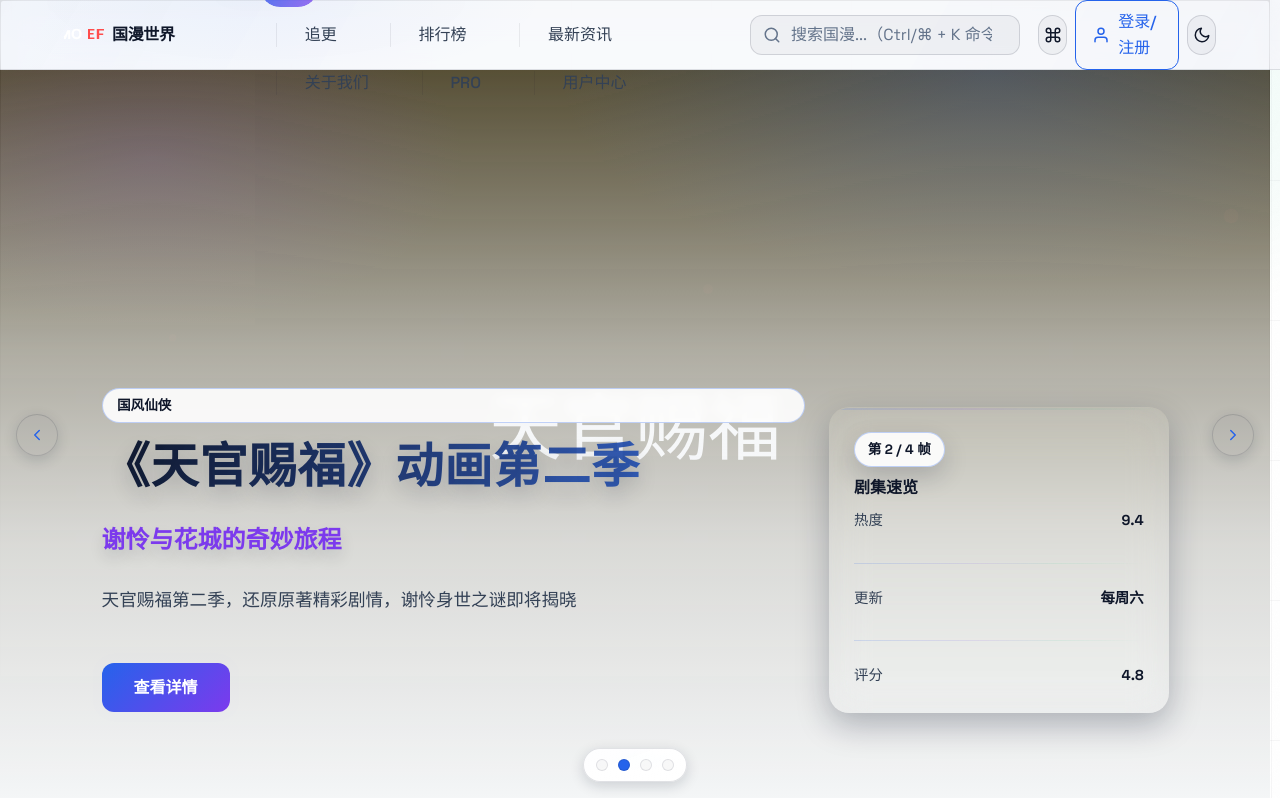
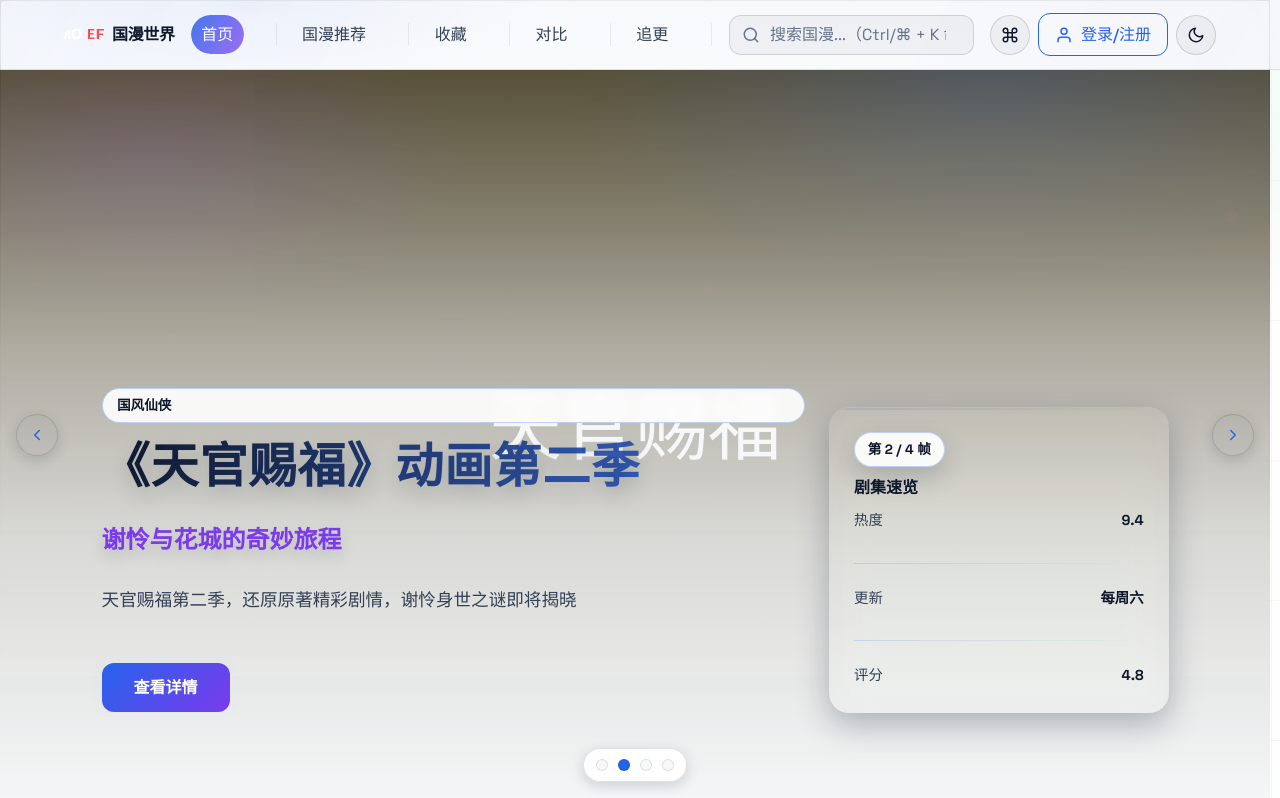
Before and after one commit to TUR1412/Guoman, a React (Vite) app: page / in a window 1280 px wide. Shown: the top 798 px of the page. Built offline with nearby package versions, Linux system fonts and the light colour scheme; a web font is replaced by a local one.

Commit message:
fix(ui): stabilize header layout

```diff
--- a/src/components/Header.jsx
+++ b/src/components/Header.jsx
@@ -61,9 +61,9 @@ const HeaderContainer = styled.header`
 const HeaderInner = styled.div`
   position: relative;
   z-index: 1;
-  display: grid;
-  grid-template-columns: repeat(12, minmax(0, 1fr));
-  gap: var(--spacing-lg);
+  display: flex;
+  align-items: center;
+  gap: var(--spacing-md);
   align-items: center;
   height: 100%;
   padding: 0 var(--spacing-lg);
@@ -75,7 +75,7 @@ const Logo = styled(Link).attrs({ 'data-pressable': true })`
   display: flex;
   align-items: center;
   gap: var(--spacing-sm);
-  grid-column: span 2;
+  flex: 0 0 auto;
 
   img {
     height: 32px;
@@ -93,12 +93,8 @@ const Logo = styled(Link).attrs({ 'data-pressable': true })`
     }
   }
 
-  @media (max-width: 992px) {
-    grid-column: span 2;
-  }
-
   @media (max-width: 768px) {
-    grid-column: 1 / span 10;
+    flex: 1 1 auto;
   }
 `;
 
@@ -123,15 +119,7 @@ const Nav = styled.nav`
   justify-content: center;
   gap: var(--spacing-lg);
   min-width: 0;
-  grid-column: span 5;
-
-  @media (max-width: 1200px) {
-    grid-column: span 4;
-  }
-
-  @media (max-width: 992px) {
-    grid-column: span 3;
-  }
+  flex: 1 1 auto;
 
   @media (max-width: 768px) {
     display: none;
@@ -140,22 +128,30 @@ const Nav = styled.nav`
 
 const NavLinks = styled.ul.attrs({ 'data-divider': 'inline', role: 'list' })`
   display: flex;
-  gap: var(--spacing-lg);
-  row-gap: var(--spacing-sm);
-  flex-wrap: wrap;
+  gap: var(--spacing-md);
+  flex-wrap: nowrap;
   align-items: center;
+  min-width: 0;
+  overflow-x: auto;
+  scrollbar-width: none;
+  -webkit-overflow-scrolling: touch;
+
+  &::-webkit-scrollbar {
+    display: none;
+  }
 `;
 
 const NavLink = styled(Link).attrs({ 'data-pressable': true })`
   position: relative;
   display: inline-flex;
   align-items: center;
-  padding: 0.45rem 0.8rem;
+  padding: 0.42rem 0.65rem;
   border-radius: var(--border-radius-pill);
   overflow: hidden;
   font-weight: 500;
   color: ${(props) => (props.$active ? 'var(--text-on-primary)' : 'var(--text-secondary)')};
   transition: var(--transition);
+  white-space: nowrap;
 
   @media (hover: hover) and (pointer: fine) {
     &:hover {
@@ -184,19 +180,19 @@ const NavLabel = styled.span`
 `;
 
 const DesktopSearch = styled.div`
-  grid-column: span 3;
   display: flex;
   justify-self: end;
   width: 100%;
   max-width: clamp(220px, 24vw, 340px);
+  flex: 0 1 clamp(220px, 24vw, 340px);
 
   @media (max-width: 1200px) {
-    grid-column: span 4;
     max-width: 100%;
+    flex-basis: 280px;
   }
 
   @media (max-width: 992px) {
-    grid-column: span 4;
+    flex-basis: 240px;
   }
 
   @media (max-width: 768px) {
@@ -205,15 +201,11 @@ const DesktopSearch = styled.div`
 `;
 
 const ActionGroup = styled.div`
-  grid-column: span 2;
   display: flex;
   align-items: center;
   justify-self: end;
   gap: var(--spacing-sm);
-
-  @media (max-width: 992px) {
-    grid-column: span 3;
-  }
+  flex: 0 0 auto;
 
   @media (max-width: 768px) {
     display: none;
@@ -259,10 +251,10 @@ const MobileMenuButton = styled(IconButton).attrs({ variant: 'ghost', 'data-pres
   font-size: var(--text-4xl);
   color: var(--text-primary);
   justify-self: end;
+  flex: 0 0 auto;
 
   @media (max-width: 768px) {
     display: flex;
-    grid-column: 11 / -1;
   }
 `;
 
```
